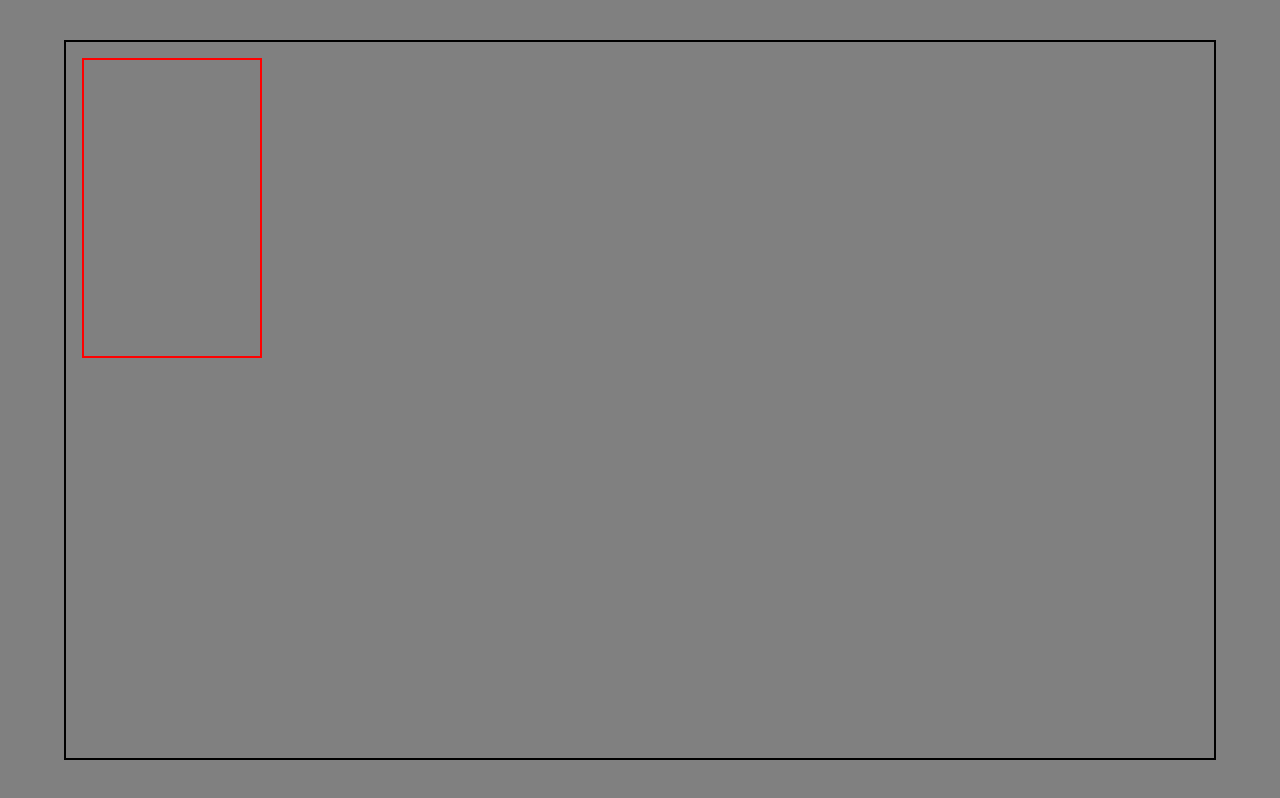
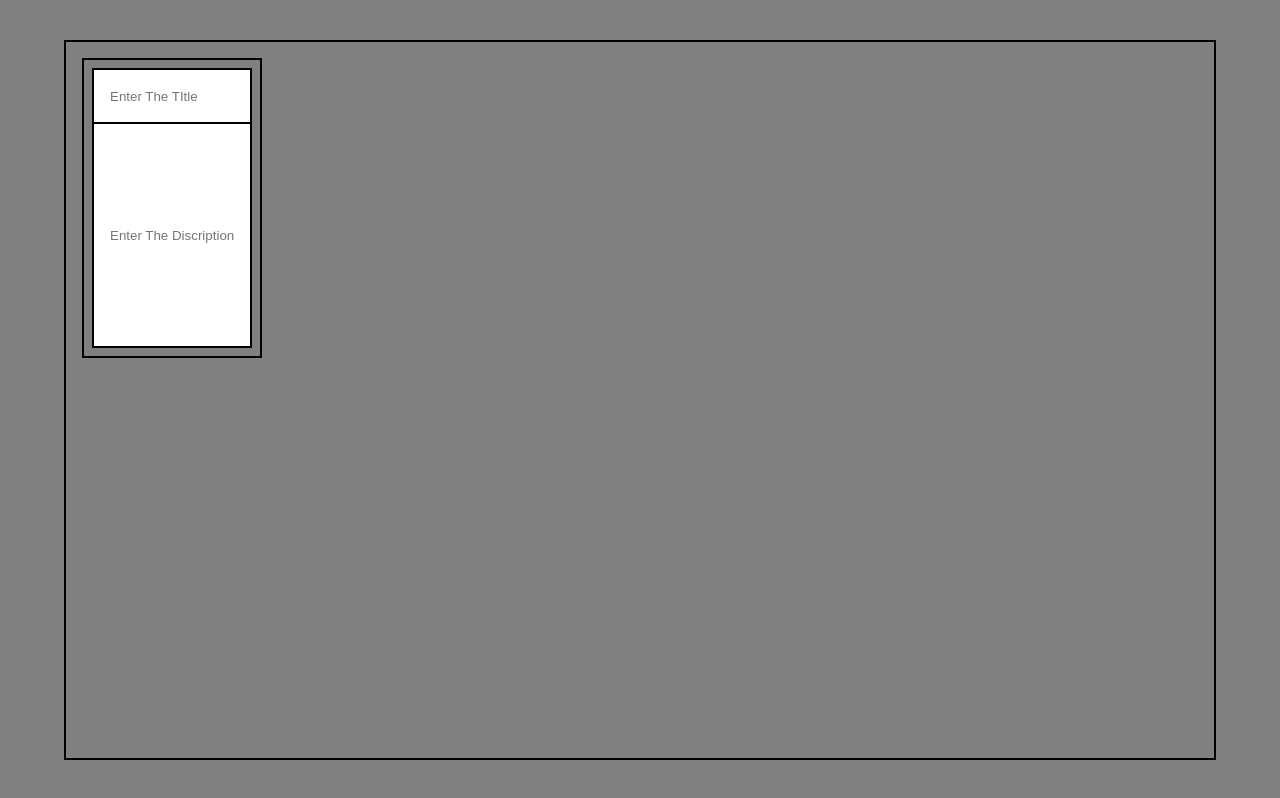
Before and after one commit to romeshjainn/To-Do-WebApp, a plain HTML site: page index.html in a window 1280 px wide. Drawn offline with Linux system fonts and the light colour scheme.

Commit message:
first card created

```diff
--- a/script.js
+++ b/script.js
@@ -1,13 +1,13 @@
 let container = document.createElement("div");
 container.className = "container";
-document.body.appendChild(container);
-
 let card = document.createElement("div");
 card.className = "card";
-
-
-
-if (1 == 1) {
-    container.appendChild(card)
-    card.style.border = "2px solid red";
-}
+let inputBox = document.createElement("input");
+inputBox.className = "inputBox";
+inputBox.placeholder = "Enter The TItle"
+let discriptionBox = document.createElement("input");
+discriptionBox.className = "discriptionBox";
+discriptionBox.placeholder = "Enter The Discription"
+document.body.appendChild(container);
+container.appendChild(card);
+card.append(inputBox, discriptionBox);
--- a/style.css
+++ b/style.css
@@ -22,4 +22,20 @@ body{
     min-height: 300px;
     max-height: 30%;
     aspect-ratio: .6;
+    padding: .5rem;
 }
+.inputBox{
+    width: 100%;
+    height: 20%;
+    padding: 1rem;
+    border: 2px solid black;
+    outline: none;
+}
+.discriptionBox{
+    width: 100%;
+    height: 80%;
+    padding: 1rem;
+    border: 2px solid black;
+    border-top: 0px;
+    outline: none;
+}
```
